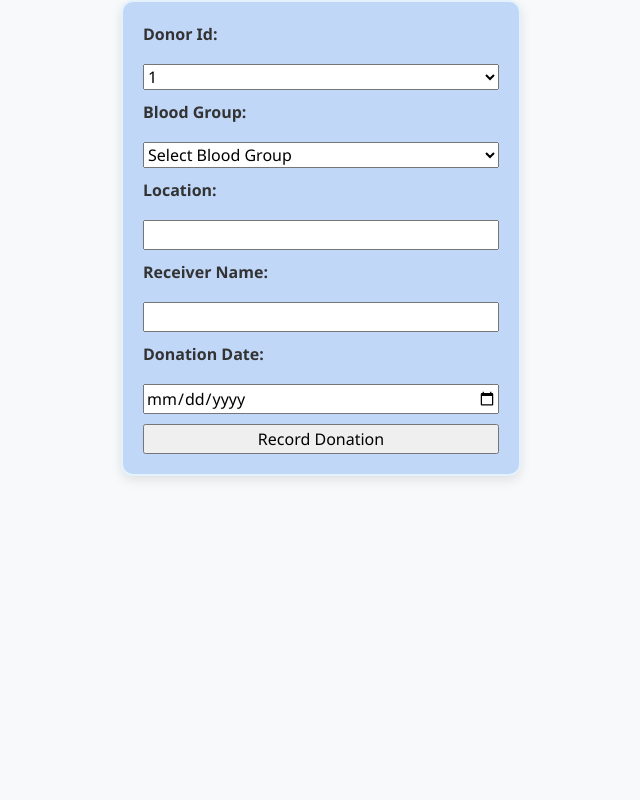
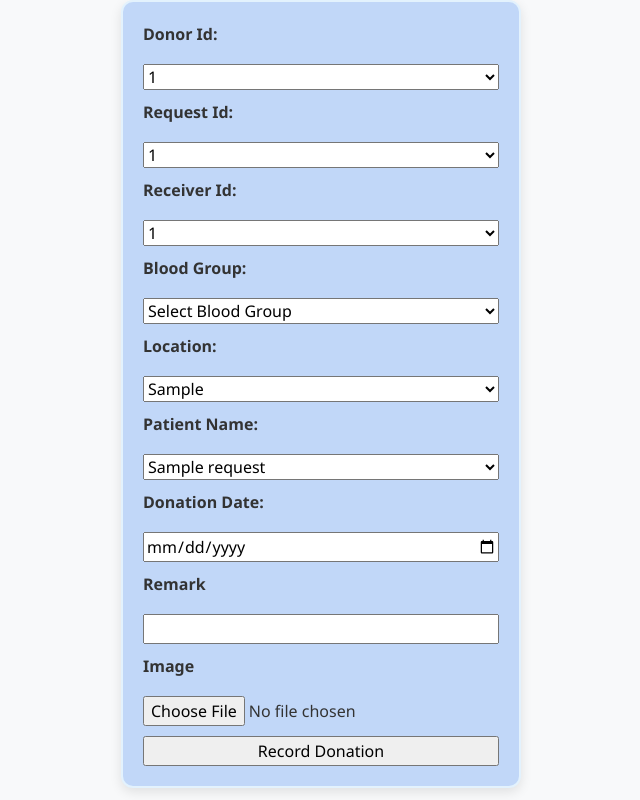
Before and after one commit to Rajan-git908/V-project, a PHP site: page /donate.php in a window 1280 px wide. Shown: the whole page, without its empty margins (319-959 px from the left). Run offline with PHP 8.4, Linux system fonts and the light colour scheme; tables that the repository leaves empty or names only in its code hold one stand-in row (values such as "Sample post").

Commit message:
donation function setup

```diff
--- a/Css/dashboard.css
+++ b/Css/dashboard.css
@@ -112,13 +112,14 @@ button:hover {
 .do-co-body {
   display: grid;
   grid-template-columns: repeat(3, 1fr);
-  gap: 2rem;
+  gap: 0.5rem;
 }
 
 .do-co-body div {
+
   text-align: center;
   padding: 1rem;
-  background: #f8f9fa;
+  background: #ace2b9;
   border-radius: 8px;
 }
 
--- a/Css/style.css
+++ b/Css/style.css
@@ -86,7 +86,7 @@ width: 100%;
 }
 .cover p{
     text-align: center;
-    font-size: 1.5rem;
+    font-size: 0.9rem;
     line-height: 1.5;
     max-width: 700px;
     color: #ffffff;
--- a/admin_review.php
+++ b/admin_review.php
@@ -57,6 +57,7 @@ $result = $conn->query($sql);
     <thead>
 <tr>
     <th>Request ID</th>
+    <th>Receiver Id </th>
 <th>Patient Name</th>
 <th>Blood Group</th>
 <th>Location</th>
@@ -68,6 +69,7 @@ $result = $conn->query($sql);
 <?php while ($row = $result->fetch_assoc()): ?>
     <tr>
         <td><?= htmlspecialchars($row['request_id']) ?></td>
+        <td><?= htmlspecialchars($row['receiver_id']) ?></td>
         <td><?= htmlspecialchars($row['patient_name'])?></td>
         <td><?= htmlspecialchars($row['blood_group'])?></td>
         <td><?= htmlspecialchars($row['location'])?></td>
--- a/donate.php
+++ b/donate.php
@@ -1,5 +1,5 @@
 <?php
-$sucess=0;
+$success = 0;
 include 'dbms connection.php';
 
 // Insert logic
@@ -13,11 +13,12 @@ if ($_SERVER['REQUEST_METHOD'] == 'POST') {
     $donation_date = $_POST['donation_date'];
     $remarks = $_POST['remarks'];
 
+
     // Handle Image Upload
     $image_path = '';
     if (!empty($_FILES['donation_image']['name'])) {
         $target_dir = "uploads/";
-        $image_path = $target_dir . basename($_FILES["donation_image"]["name"]);
+        $image_path = $target_dir . basename($_FILES["imdonation_image"]["name"]);
         move_uploaded_file($_FILES["donation_image"]["tmp_name"], $image_path);
     }
 
@@ -28,30 +29,31 @@ if ($_SERVER['REQUEST_METHOD'] == 'POST') {
     $stmt->bind_param("iiissssss", $donor_id, $receiver_id, $request_id, $patient_name, $blood_group, $location, $donation_date, $image_path, $remarks);
 
     if ($stmt->execute()) {
-        echo "Donation recorded successfully.";
-        // You may want to update request status too!
+        $success = 1;
     } else {
         echo "Error: " . $stmt->error;
     }
-
 }
 ?>
 <!DOCTYPE html>
 <html lang="en">
+
 <head>
     <meta charset="UTF-8">
     <meta name="viewport" content="width=device-width, initial-scale=1.0">
     <title>Document</title>
-    <link rel="stylesheet" href="https://cdn.jsdelivr.net/npm/bootstrap@4.0.0/dist/css/bootstrap.min.css" >
+    <link rel="stylesheet" href="https://cdn.jsdelivr.net/npm/bootstrap@4.0.0/dist/css/bootstrap.min.css">
     <link rel="stylesheet" href="Css/dashboard.css">
 </head>
+
 <body>
 
 </body>
+
 </html>
 <?php
 
-if($sucess){
+if ($success) {
     echo '<div class="alert alert-success alert-dismissible fade show" role="alert">
   <strong>Sucessfully added...</strong>
   <button type="button" class="btn-close" data-bs-dismiss="alert" aria-label="Close"></button>
@@ -62,17 +64,35 @@ if($sucess){
 <div class="container-form">
     <form method="post" action="donate.php">
         <div class="form-body">
+
             <label for="user_id">Donor Id:</label>
-    <select name="user_id" id="user_id" required>
+            <select name="donor_id" id="donor_id" required>
                 <?php
-        // Fetch members from members table
                 $members = $conn->query("SELECT user_id, Name FROM members");
                 while ($row = $members->fetch_assoc()) {
                     echo "<option value='{$row['user_id']}'>{$row['user_id']}</option>";
                 }
                 ?>
             </select>
-
+            <?php $abc = $conn->query("SELECT request_id FROM blood_request"); ?>
+            <label for="request_id">Request Id:</label>
+            <select name="request_id" id="request_id" required>
+                <?php
+                $abc = $conn->query("SELECT request_id FROM blood_request");
+                while ($row = $abc->fetch_assoc()) {
+                    echo "<option value='{$row['request_id']}'>{$row['request_id']}</option>";
+                }
+                ?>
+            </select>
+            <label for="receiver_id">Receiver Id:</label>
+            <select name="receiver_id" id="receiver_id" required>
+                <?php
+                $abc = $conn->query("SELECT request_id FROM blood_request");
+                while ($row = $abc->fetch_assoc()) {
+                    echo "<option value='{$row['request_id']}'>{$row['request_id']}</option>";
+                }
+                ?>
+            </select>
             <label for="blood_group">Blood Group:</label>
             <select name="blood_group" id="blood_group" required>
                 <option value="">Select Blood Group</option>
@@ -86,13 +106,30 @@ if($sucess){
                 <option value="O-">O-</option>
             </select>
             <label for="location">Location:</label>
-    <input type="text" name="location" id="location" required>
+            <select name="location" id="location" required>
+                <?php
+                $abc = $conn->query("SELECT request_id, location FROM blood_request");
+                while ($row = $abc->fetch_assoc()) {
+                    echo "<option value='{$row['location']}'>{$row['location']}</option>";
+                }
+                ?>
+            </select>
+            <label for="patient_name">Patient Name:</label>
+            <select name="patient_name" id="patient_name" required>
+                <?php
+                $abc = $conn->query("SELECT request_id, patient_name FROM blood_request");
+                while ($row = $abc->fetch_assoc()) {
+                    echo "<option value='{$row['patient_name']}'>{$row['patient_name']}</option>";
+                }
+                ?>
+            </select>
+            <label for="donation_date">Donation Date:</label>
+            <input type="date" name="donation_date" id="donation_date" required>
+            <label for="remarks">Remark</label>
+            <input type="text" name="remarks" id="remarks">
+            <label for="donation_image">Image</label>
+            <input type="file" name="donation_image" id="donation_image" required>
 
-    <label for="receiver_name">Receiver Name:</label>
-    <input type="text" name="receiver_name" id="receiver_name" required>
-
-    <label for="date">Donation Date:</label>
-    <input type="date" name="date" id="date" required>
 
             <input type="submit" value="Record Donation">
         </div>
```
Also changed, not shown: admin_dashboard.php (+25 -29 lines), user_Dashboard.php (+21 -6 lines). Lines whose indentation alone changed are shown as unchanged.
